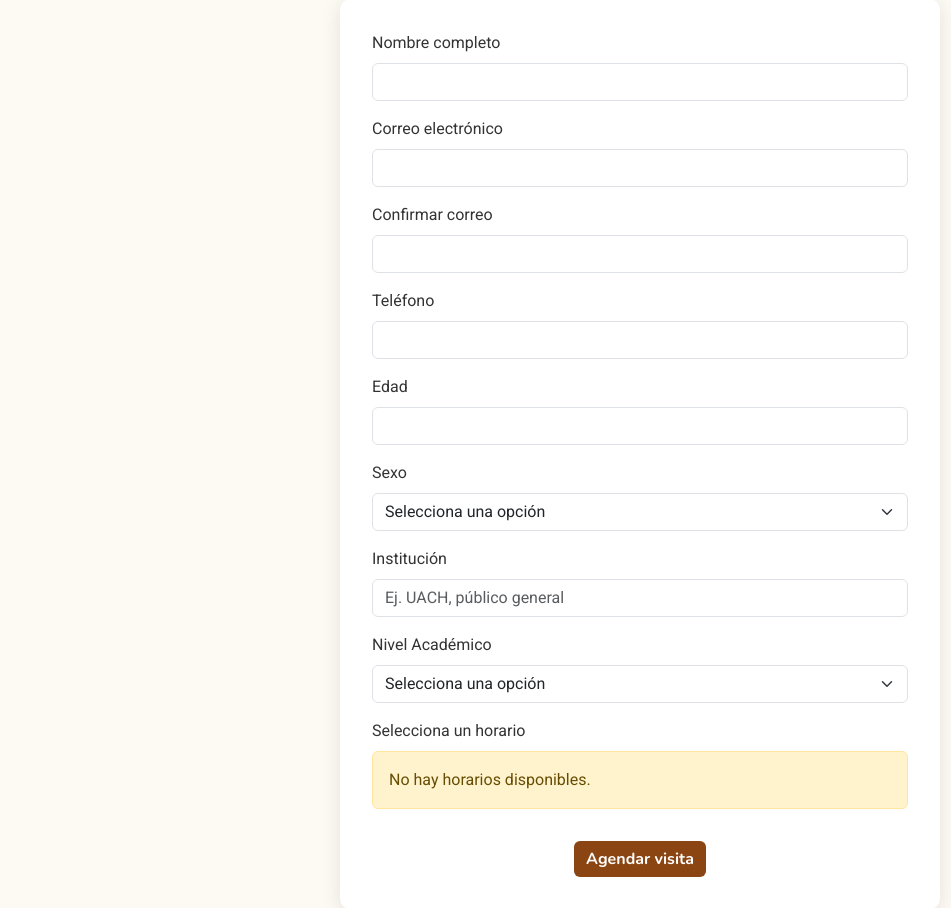
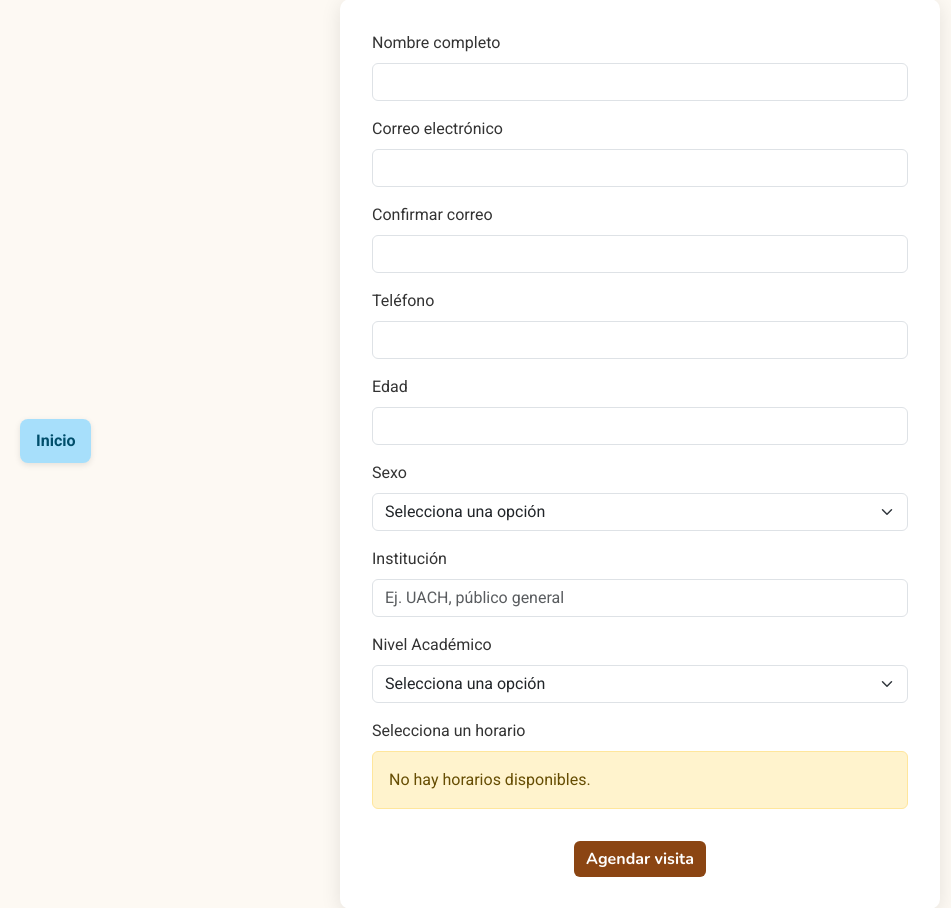
Before and after one commit to EmbryoPass/EmbryoPass, a Flask app: page /agendar-cita in a window 1280 px wide. Shown: the part 317-1225 px from the top of the page, without its empty margins (0-951 px from the left). Run offline with Flask 3, Linux system fonts and the light colour scheme; data that the repository does not hold is empty.

Commit message:
Update agendar.html

```diff
--- a/templates/agendar.html
+++ b/templates/agendar.html
@@ -9,6 +9,7 @@
   <link href="https://fonts.googleapis.com/css2?family=Nunito:wght@400;700&family=Roboto:wght@400;700&display=swap" rel="stylesheet">
   <link href="https://cdn.jsdelivr.net/npm/bootstrap@5.3.0/dist/css/bootstrap.min.css" rel="stylesheet">
 
+
   <style>
     body {
       background-color: #fdf9f3;
@@ -16,6 +17,25 @@
       color: #333;
     }
 
+    /* Botón flotante para volver al inicio */
+    .boton-inicio-flotante {
+      position: fixed;
+      bottom: 20px;
+      left: 20px;
+      background-color: #a7dffb;
+      color: #004e6b;
+      padding: 10px 16px;
+      border-radius: 8px;
+      text-decoration: none;
+      font-weight: bold;
+      box-shadow: 0 2px 6px rgba(0, 0, 0, 0.1);
+      z-index: 1000;
+      transition: background-color 0.3s ease;
+    }
+
+    .boton-inicio-flotante:hover {
+      background-color: #8fd3f5;
+    }
     /* Progress bar top */
     #progressBar {
       position: fixed;
@@ -224,6 +244,11 @@
     </form>
   </div>
 
+    <!-- Botón flotante para volver al inicio -->
+  <a href="{{ url_for('inicio') }}" class="boton-inicio-flotante" title="Volver al inicio">
+    Inicio
+  </a>
+
   <script>
     // manejo de nivel 'Otro'
     document.getElementById('nivel').addEventListener('change', e => {
```
